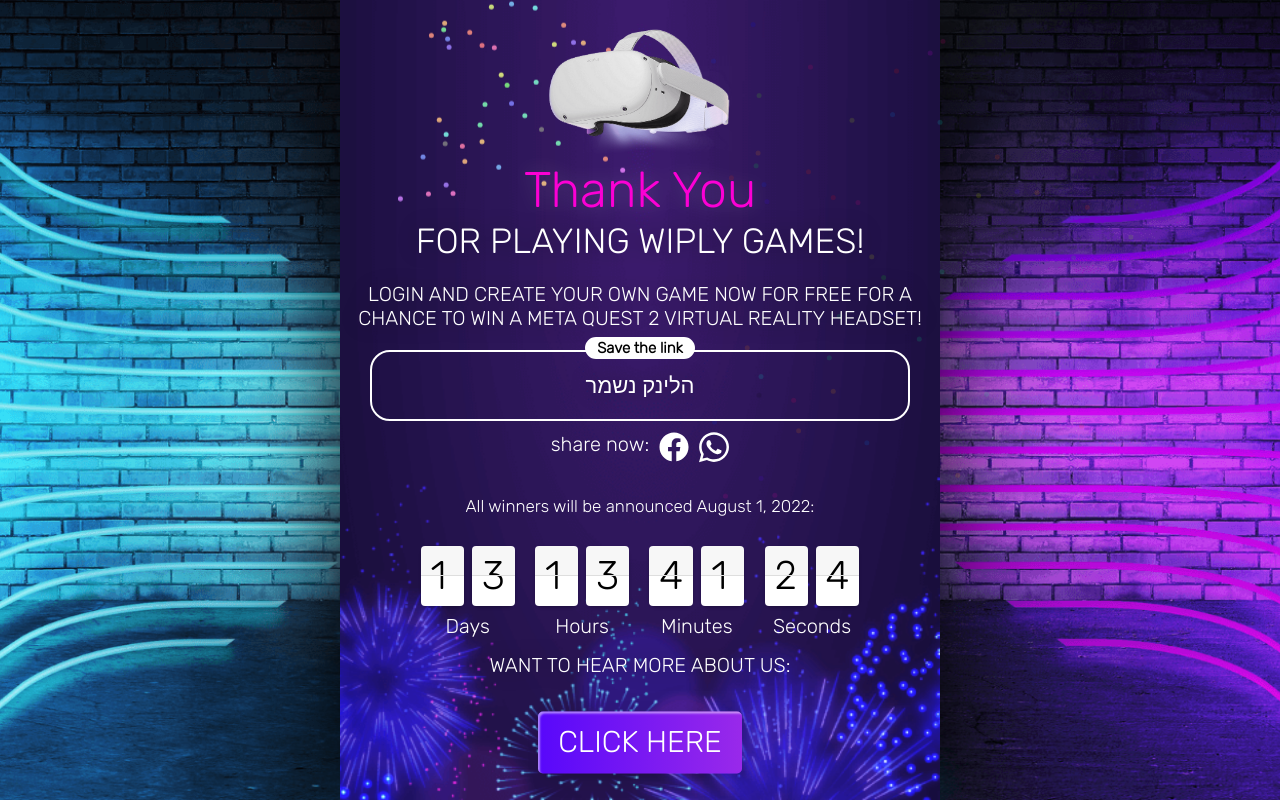
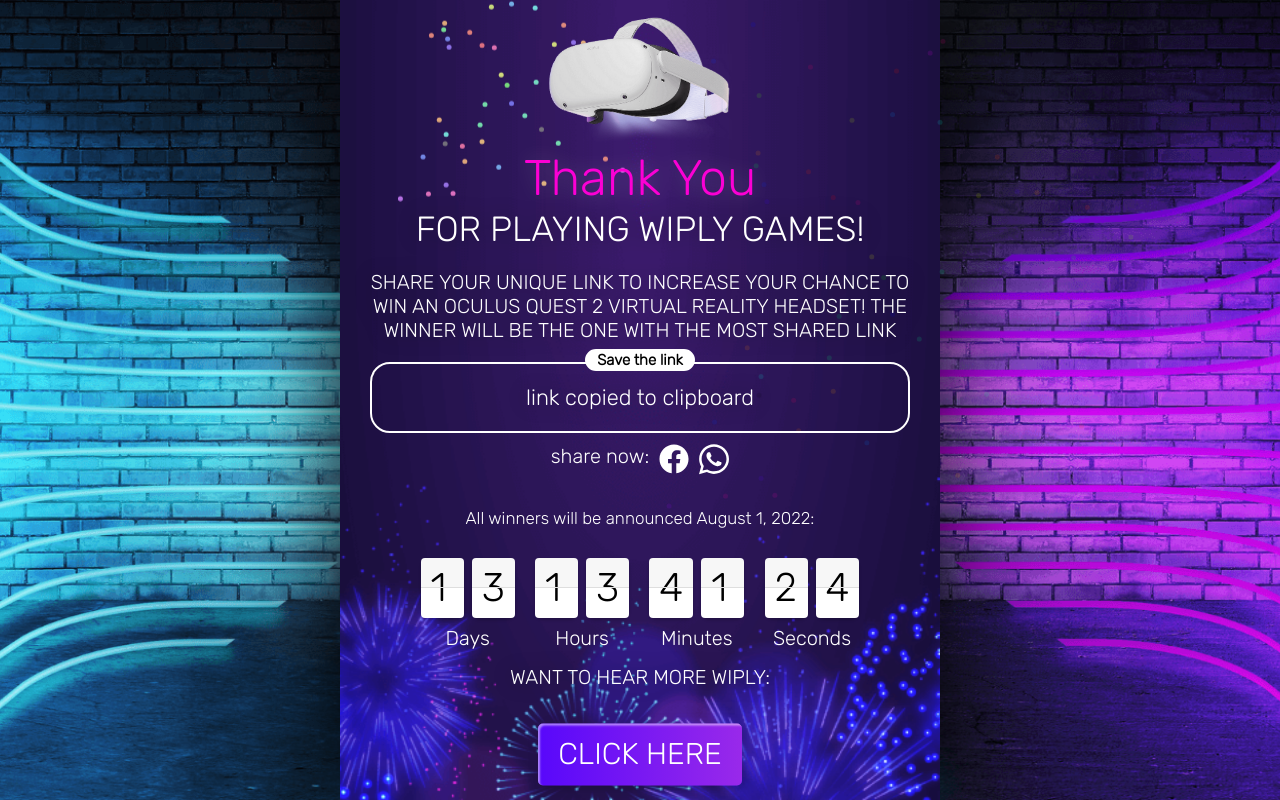
Before and after one commit to nir-wivo/coupon-landingpage, a website: page index.html in a window 1280 px wide. Both pictures are taken after a click on the element "---------------------". Drawn offline with Linux system fonts and the light colour scheme.

Commit message:
more changes

```diff
--- a/index.html
+++ b/index.html
@@ -30,7 +30,8 @@
         />
         <div class="smalltitle">Thank You</div>
         <div class="content">For playing Wiply Games!</div>
-                <div class="content small">Login and create your own game now for free for a chance to win a Meta Quest 2 virtual reality headset!</div>
+                <div class="content small" style="padding-left:20px;padding-right:20px">SHARE YOUR UNIQUE LINK TO INCREASE YOUR CHANCE TO WIN AN OCULUS QUEST 2 VIRTUAL REALITY HEADSET!
+THE WINNER WILL BE THE ONE WITH THE MOST SHARED LINK</div>
 
         <div class="box">
           <div class="tbox">Save the link</div>
@@ -45,7 +46,7 @@
             document.getElementsByClassName('save')[0].style.display = "none"
             console.log(copyText)
             navigator.clipboard.writeText(copyText);
-            document.getElementsByClassName("smallLink")[0].innerHTML = "הלינק נשמר";
+            document.getElementsByClassName("smallLink")[0].innerHTML = "link copied to clipboard ";
           }
 
           </script>
@@ -116,7 +117,7 @@
             </div>
           </div>
         </div>
-        <div class="content small" style="margin-bottom:0;margin-top:15px">want to hear more about us:</div>
+        <div class="content small" style="margin-bottom:0;margin-top:15px">want to hear more wiply:</div>
         <a href="http://wiply.com">  <button class="custom-btn btn-3"><span>CLICK HERE</span></button></a>
       </div>
   </body>
```
Also changed, not shown: assest/icon.png (added).
